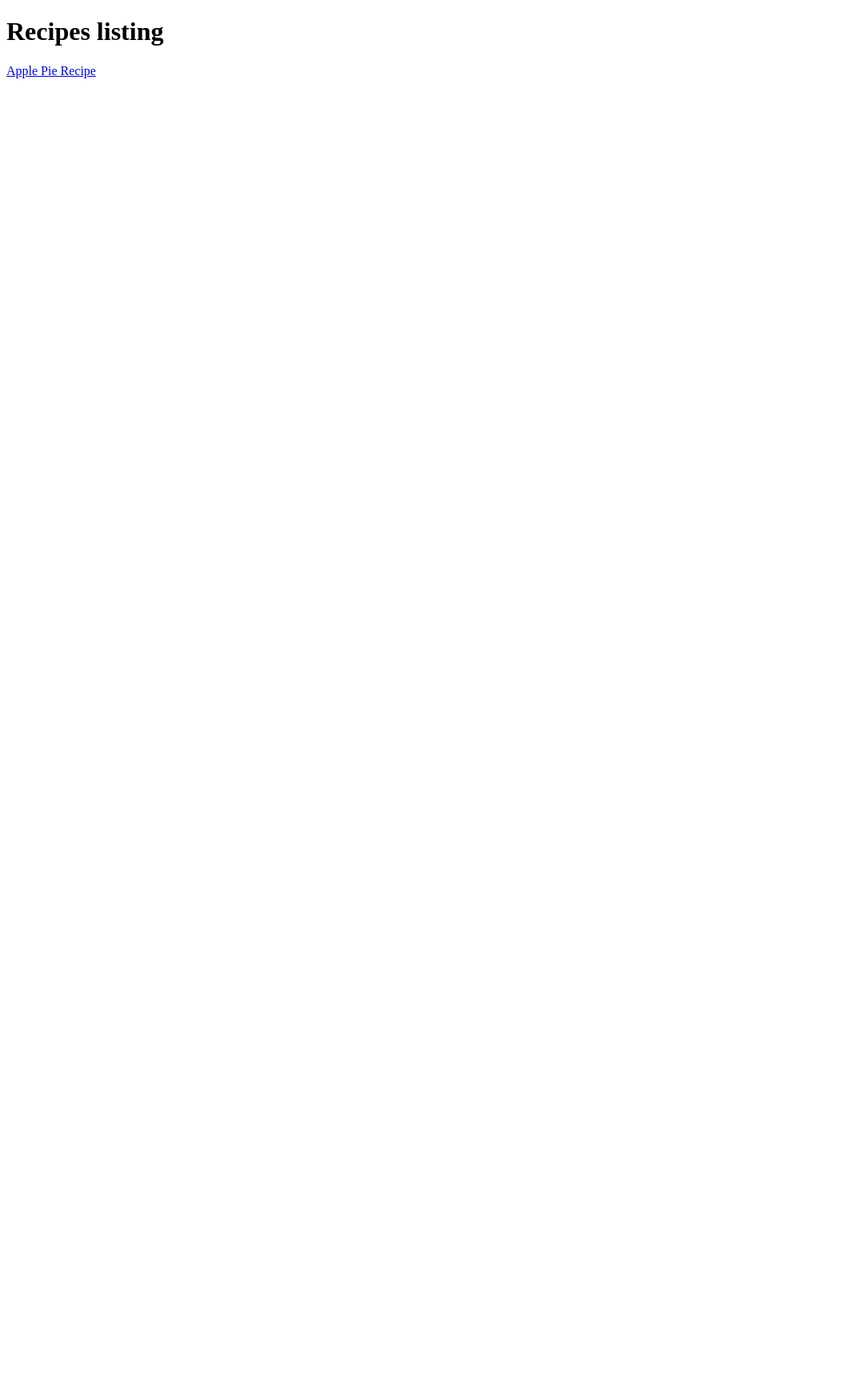
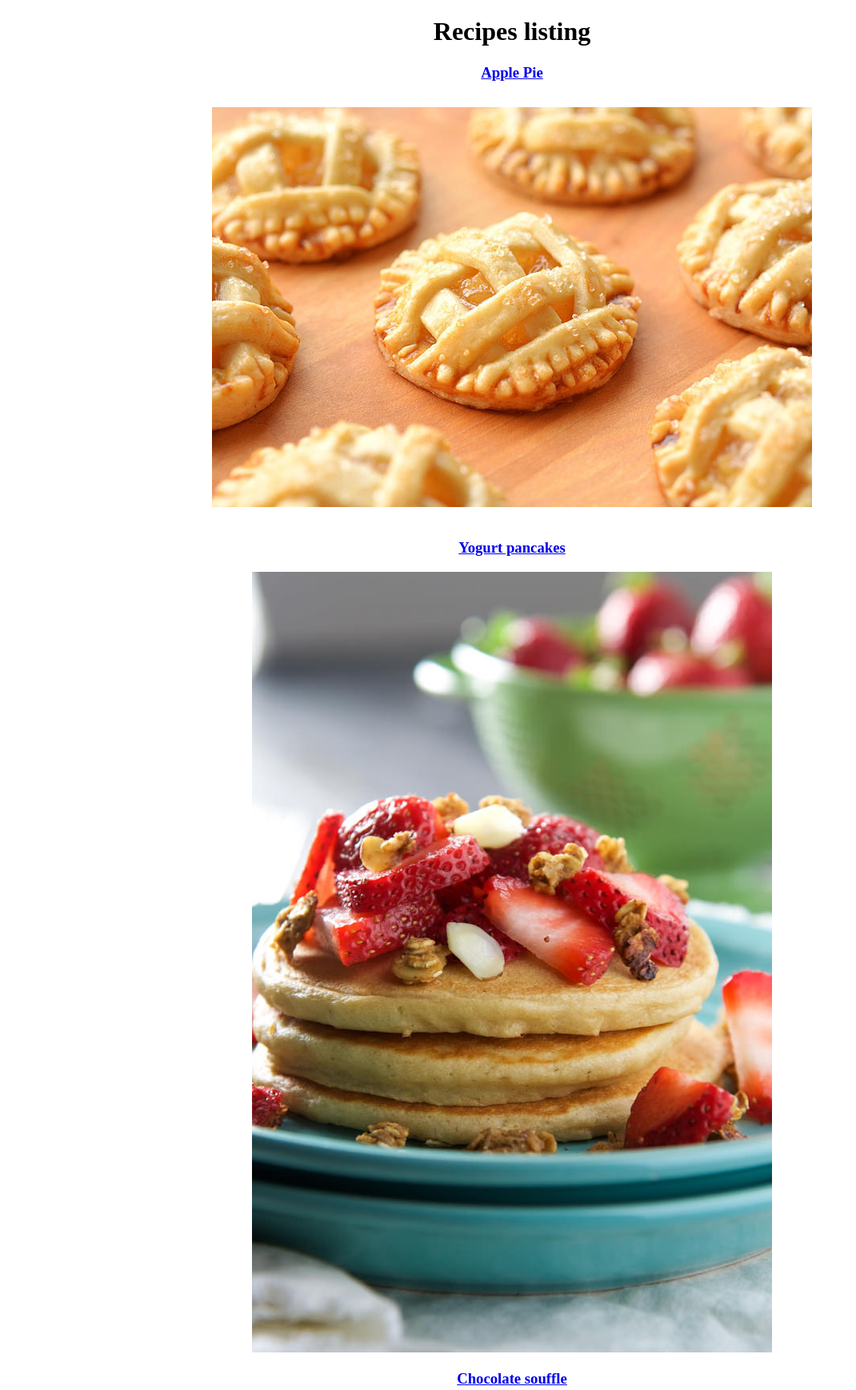
Before and after one commit to DevCezar/odin-recipes, a plain HTML site: page index.html in a window 1280 px wide. Shown: the top 1738 px of the page at 80% size, without its empty margins (0-1070 px from the left). Before the commit the page ends 800 px from the top, so only its background shows below. Drawn offline with Linux system fonts and the light colour scheme.

Commit message:
Add files Add more index Add Homepage to applepie.html add file pancake Add file souffle

```diff
--- a/index.html
+++ b/index.html
@@ -7,7 +7,12 @@
     <title>View Recipes Page</title>
 </head>
 <body>
-    <h1>Recipes listing</h1>
-    <a href="../odin-recipes/recipes/applePie.html">Apple Pie Recipe</a>
+    <h1><center>Recipes listing</center></h1>
+    <a href="../odin-recipes/recipes/applePie.html"><h3><center>Apple Pie</center><h1></a>
+    <center><p><img src="../odin-recipes/img/apie.jpg" alt="Apple pie"></p></center>
+    <p><h3><a href="../odin-recipes/recipes/pancakes.html"><center>Yogurt pancakes</center></a></h3></p>
+    <p><center><img src="../odin-recipes/img/pancakes.jpg" alt="Pancake"></p></center>
+    <h3><center><a href="../odin-recipes/recipes/souffle.html">Chocolate souffle</a></center></h3>
+    <center><img src="../odin-recipes/img/souffle.jpg" alt="Chocolate souffle"></center>
 </body>
 </html>
```
Also changed, not shown: recipes/applePie.html (+6 -0 lines), recipes/pancakes.html (added), recipes/souffle.html (added).
